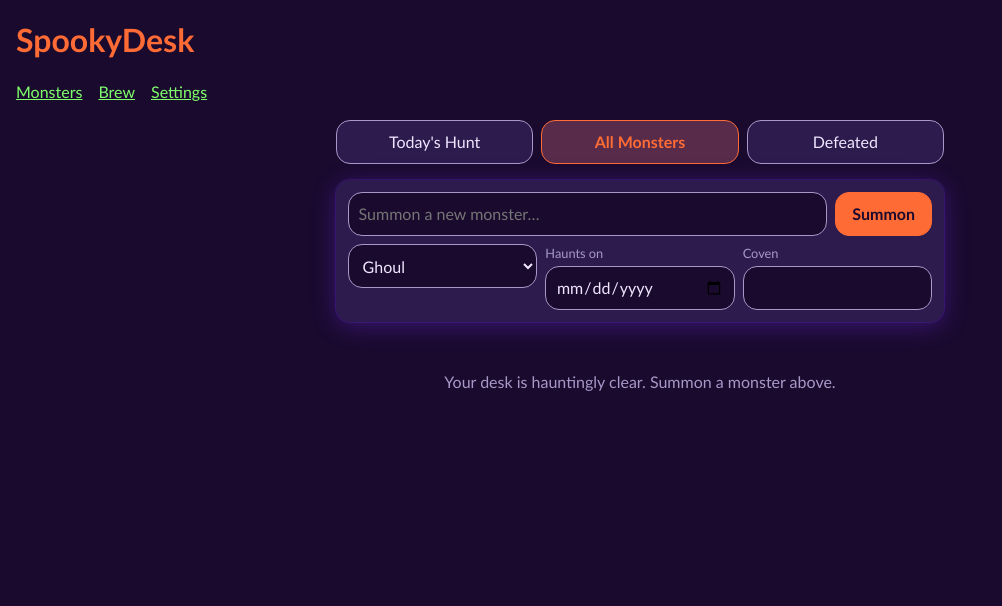
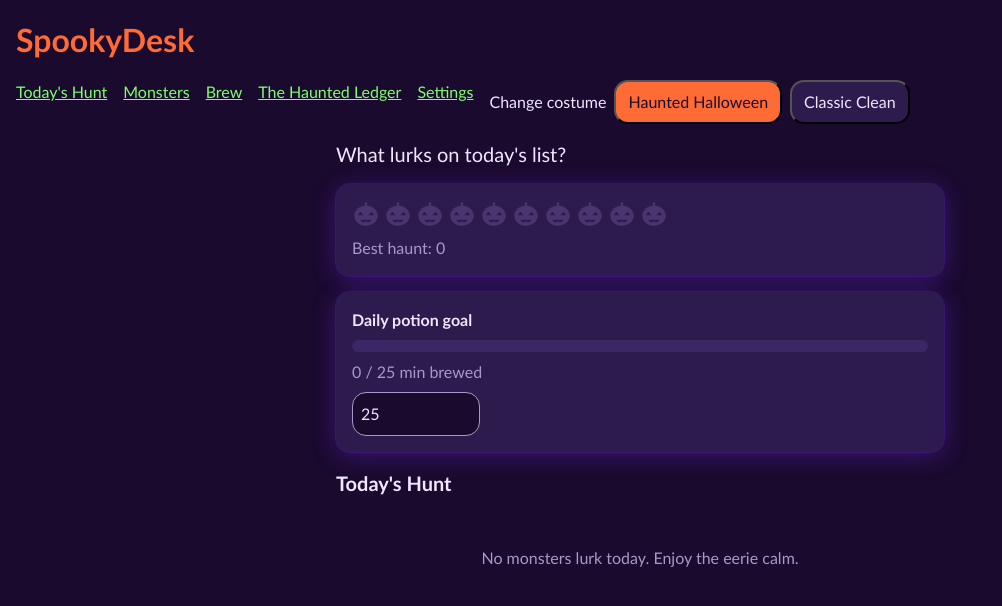
Before and after one commit to hupo3661/spookydesk, a React (Vite) app: page / in a window 1280 px wide. Shown: the top 606 px of the page, without its empty margins (0-1002 px from the left). Built offline with nearby package versions, Linux system fonts and the light colour scheme.

Commit message:
today-stats: router integration (/ home, /stats, nav links) + CostumePicker in nav; verification 33 unit + 37 smoke assertions, tasks 19-26

```diff
--- a/src/App.tsx
+++ b/src/App.tsx
@@ -2,18 +2,23 @@ import { lazy, Suspense, useEffect, useState, type ComponentType } from 'react';
 import { useCostume } from './engine/useCostume';
 import TasksPage from './features/tasks/TasksPage';
 import { TasksProvider } from './features/tasks/TasksContext';
+import CostumePicker from './components/CostumePicker';
 import styles from './App.module.css';
 
+const TodayPage = lazy(() => import('./features/today-stats/TodayPage'));
+const StatsPage = lazy(() => import('./features/today-stats/StatsPage'));
 const TimerPage = lazy(() => import('./features/focus/TimerPage'));
 
 const SettingsPage = lazy(() => import('./features/settings/SettingsPage'));
 
-const DEFAULT_ROUTE = '/tasks';
+const DEFAULT_ROUTE = '/';
 
-// Route table. Later phases register '/', '/focus' and '/stats' here.
+// Route table: hash path -> page component.
 const ROUTES: Record<string, ComponentType> = {
+  '/': TodayPage,
   '/tasks': TasksPage,
   '/focus': TimerPage,
+  '/stats': StatsPage,
   '/settings': SettingsPage,
 };
 
@@ -38,15 +43,22 @@ export default function App() {
     <TasksProvider>
       <h1 className={styles.title}>{t('app.title')}</h1>
       <nav className={styles.nav}>
+        <a href="#/" className={styles.link}>
+          {t('today.heading')}
+        </a>
         <a href="#/tasks" className={styles.link}>
           {t('nav.tasks')}
         </a>
         <a href="#/focus" className={styles.link}>
           {t('nav.focus')}
         </a>
+        <a href="#/stats" className={styles.link}>
+          {t('stats.heading')}
+        </a>
         <a href="#/settings" className={styles.link}>
           {t('nav.settings')}
         </a>
+        <CostumePicker />
       </nav>
       <Suspense fallback={null}>
         <Page />
--- /dev/null
+++ b/src/components/CostumePicker.module.css
@@ -0,0 +1,24 @@
+.picker {
+  display: flex;
+  flex-flow: row wrap;
+  align-items: center;
+  gap: 0.5rem;
+}
+
+.label {
+  color: var(--color-text);
+}
+
+.button {
+  background: var(--color-surface);
+  color: var(--color-text);
+  border-radius: var(--radius-card);
+  padding: 0.375rem 0.75rem;
+  min-height: 2.75rem;
+  cursor: pointer;
+}
+
+.active {
+  background: var(--color-primary);
+  color: var(--color-bg);
+}
--- /dev/null
+++ b/src/components/CostumePicker.tsx
@@ -0,0 +1,29 @@
+import { useCostume } from '../engine/useCostume';
+import { COSTUME_REGISTRY, type CostumeId } from '../costumes/registry';
+import styles from './CostumePicker.module.css';
+
+export function CostumePicker() {
+  const { costumeId, setCostume, t } = useCostume();
+
+  return (
+    <div className={styles.picker}>
+      <span className={styles.label}>{t('nav.costumePicker')}</span>
+      {Object.values(COSTUME_REGISTRY).map((pack) => {
+        const isActive = pack.id === costumeId;
+        return (
+          <button
+            key={pack.id}
+            type="button"
+            aria-pressed={isActive}
+            className={isActive ? `${styles.button} ${styles.active}` : styles.button}
+            onClick={() => setCostume(pack.id as CostumeId)}
+          >
+            {pack.label}
+          </button>
+        );
+      })}
+    </div>
+  );
+}
+
+export default CostumePicker;
```
Also changed, not shown: .kiro/specs/today-stats/tasks.md.
